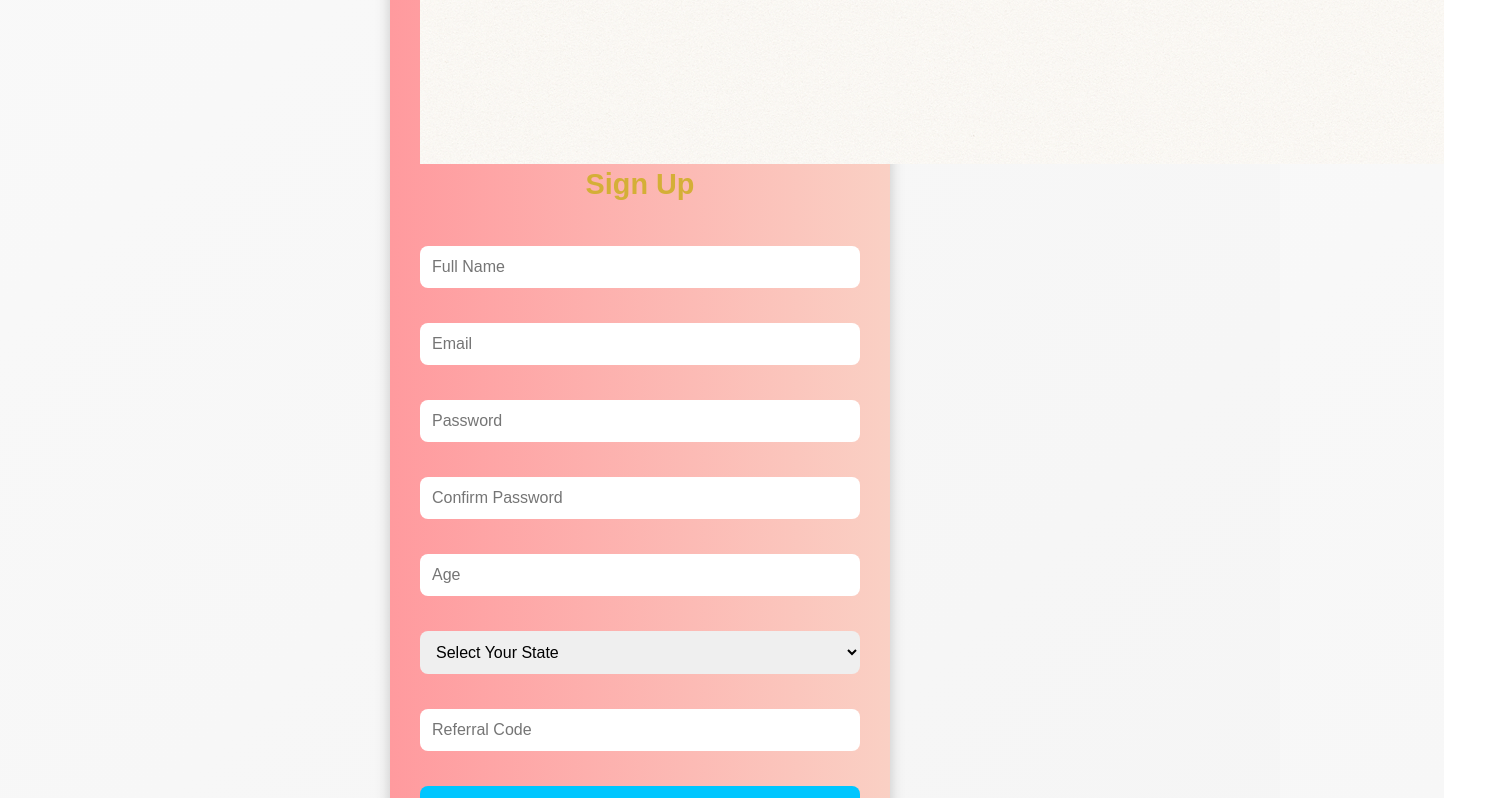
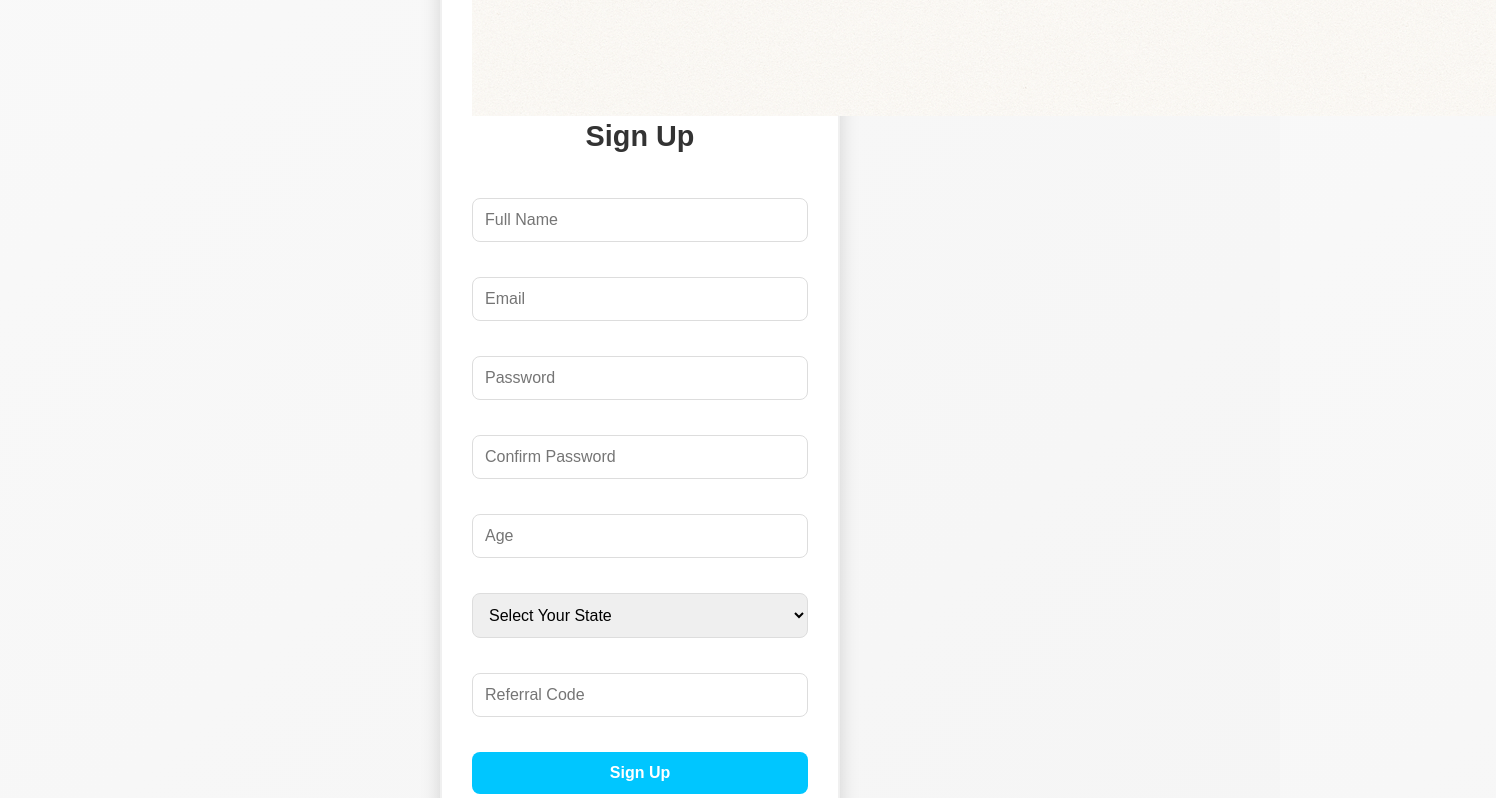
Before and after one commit to YBspotted20045/Grow-rich-investinm, a React (Create React App) app: page /signup in a window 1280 px wide. Shown: the part 940-1738 px from the top of the page, 1496 px wide, since content can reach past the window. Built offline with nearby package versions, Linux system fonts and the light colour scheme.

Commit message:
Update Signup.css

```diff
--- a/src/Pages/Signup.css
+++ b/src/Pages/Signup.css
@@ -1,19 +1,38 @@
+/* Center the whole signup area */
+.page-container {
+  display: flex;
+  justify-content: center;
+  align-items: center;
+  min-height: 100vh;
+  padding: 20px;
+  box-sizing: border-box;
+}
+
+/* Signup box styling */
 .signup-container {
-  max-width: 500px;
-  margin: 50px auto;
+  width: 100%;
+  max-width: 400px;
+  margin: auto;
   padding: 30px;
-  background: linear-gradient(to right, #ff9a9e, #fad0c4);
+  background: #fff;
+  border: 2px solid #f0f0f0;
   border-radius: 15px;
-  box-shadow: 0px 0px 15px rgba(0,0,0,0.2);
+  box-shadow: 0px 4px 20px rgba(0, 0, 0, 0.15);
   color: #000;
   font-family: 'Arial', sans-serif;
+  position: relative;
+  z-index: 2;
 }
 
+/* Title */
 .signup-container h2 {
   text-align: center;
   margin-bottom: 20px;
+  font-weight: bold;
+  color: #333;
 }
 
+/* Form inputs */
 .signup-container form {
   display: flex;
   flex-direction: column;
@@ -25,7 +44,7 @@
   margin: 10px 0;
   padding: 12px;
   border-radius: 8px;
-  border: none;
+  border: 1px solid #ddd;
   font-size: 1rem;
 }
 
@@ -34,24 +53,28 @@
   outline: 2px solid #0072ff;
 }
 
+/* Button */
 .signup-container button {
   background-color: #00c6ff;
   color: #fff;
   font-weight: bold;
   cursor: pointer;
   transition: transform 0.2s;
+  border: none;
 }
 
 .signup-container button:hover {
   transform: scale(1.05);
 }
 
+/* Error message */
 .error {
   color: red;
   text-align: center;
   margin-bottom: 10px;
 }
 
+/* File label */
 .file-label {
   display: flex;
   flex-direction: column;
```
